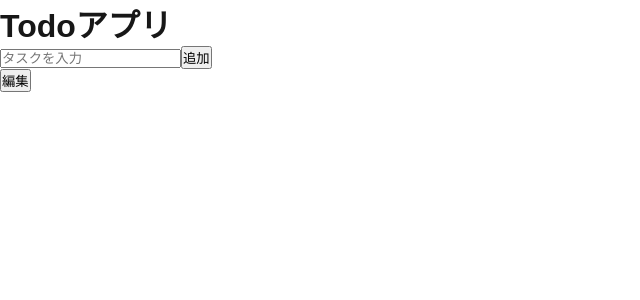
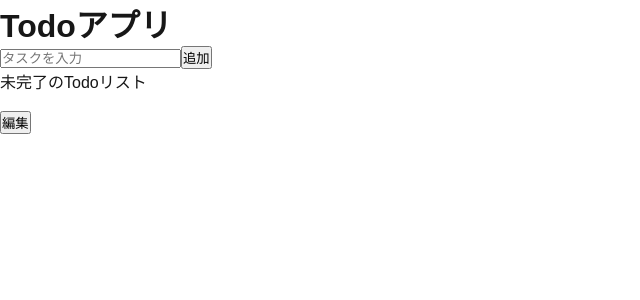
Before and after one commit to Chayney/sample-todo, a Next.js app: page / in a window 1280 px wide. Shown: the top 300 px of the page, without its empty margins (0-640 px from the left). Built offline with nearby package versions, Linux system fonts and the light colour scheme.

Commit message:
todoの展開

```diff
--- a/pages/index.tsx
+++ b/pages/index.tsx
@@ -4,12 +4,12 @@ import { useEffect, useState } from 'react';
 
 export default function Home() {
   const [text, setText] = useState('');
-  const [todo, setTodo] = useState<Todo[]>([]);
+  const [todos, setTodos] = useState<Todo[]>([]);
 
   const fetchTodos = async () => {
     const res = await fetch('/api/todo');
     const data: Todo[] = await res.json();
-    setTodo(data);
+    setTodos(data);
   }
 
   useEffect(() => {
@@ -22,8 +22,20 @@ export default function Home() {
     <>
       <h1>Todoアプリ</h1>
       <div>
-        <input placeholder='タスクを入力' onChange={onChange} />
+        <input placeholder='タスクを入力' value={text} onChange={onChange} />
         <button>追加</button>
+      </div>
+      <div>
+        <p>未完了のTodoリスト</p>
+        <ul>
+          {todos.map((todo) => {
+            return (
+              <li key={todo.id}>
+                <p>{todo.text}</p>
+              </li>
+            )
+          })}
+        </ul>
       </div>
       <Link href={'/'}>
         <button>編集</button>
```
